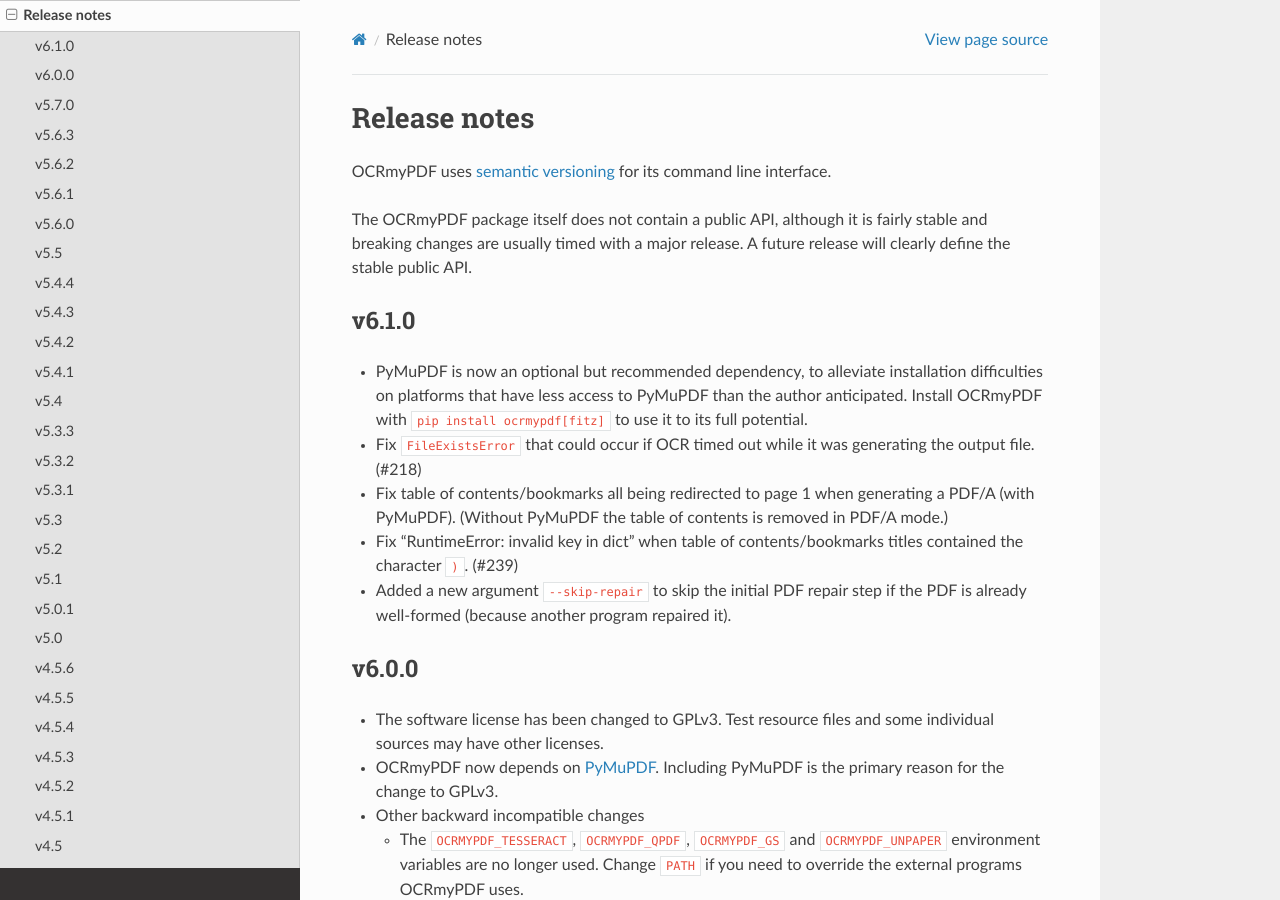
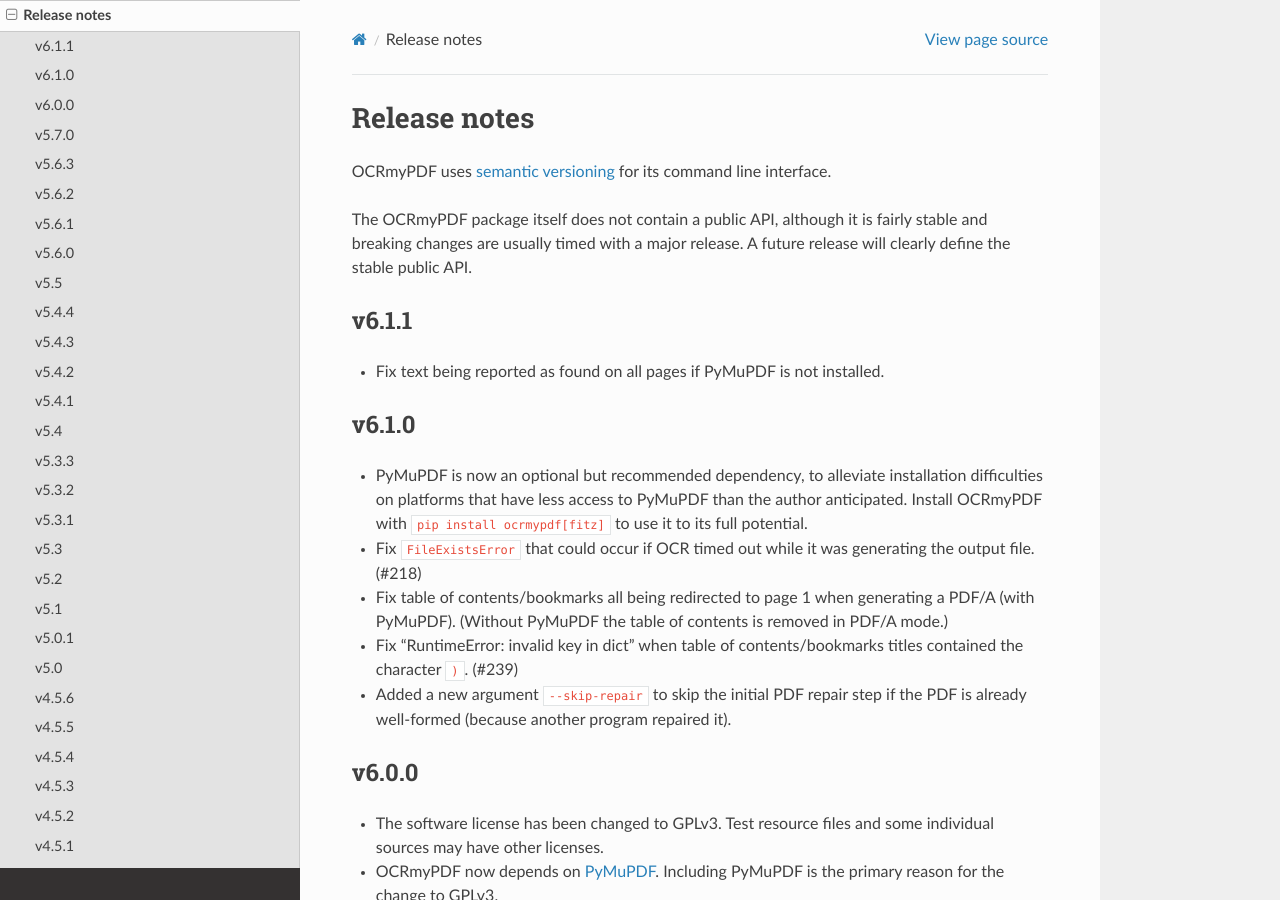
Before and after one commit to AI-General/OCRmyPDF, a Sphinx documentation site: the page built from docs/release_notes.rst, in a window 1280 px wide and 900 px high. Built offline with Sphinx 7.4.7 and the Read the Docs theme 2.0.0, drawn with Linux system fonts in a browser that asks for light colours.

Commit message:
v6.1.1 release notes
Better get the last one out

```diff
--- a/docs/release_notes.rst
+++ b/docs/release_notes.rst
@@ -4,6 +4,12 @@
 OCRmyPDF uses `semantic versioning <http://semver.org/>`_ for its command line interface.
 
 The OCRmyPDF package itself does not contain a public API, although it is fairly stable and breaking changes are usually timed with a major release. A future release will clearly define the stable public API.
+
+v6.1.1
+------
+
+-   Fix text being reported as found on all pages if PyMuPDF is not installed.
+
 
 v6.1.0
 ------
```
